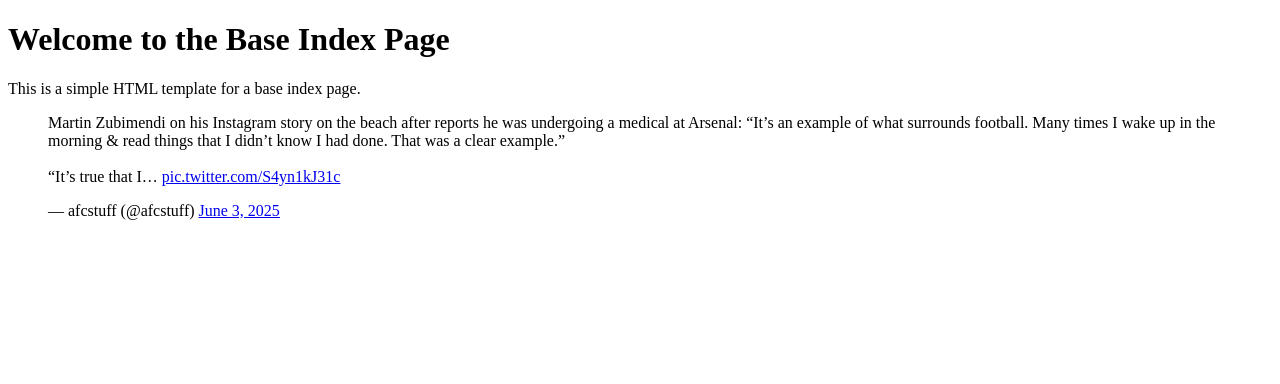
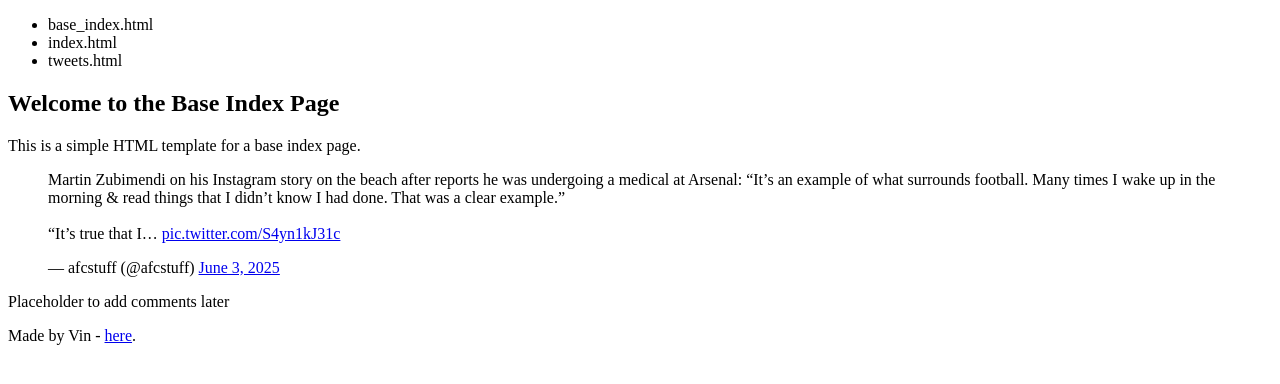
Before and after one commit to dev-vin-dev/My_First_Portfolio, a plain HTML site: page html_basic/tweets.html in a window 1280 px wide. Drawn offline with Linux system fonts and the light colour scheme.

Commit message:
Maintaining the same structure in all pages

```diff
--- a/html_basic/tweets.html
+++ b/html_basic/tweets.html
@@ -1,16 +1,35 @@
 <!DOCTYPE html>
 <head>
     <meta charset="UTF-8">
-    <meta name="viewport" content="width=device-width, initial-scale=1.0">
-    <title>Base Index</title>
+    <title>Tweets</title>
     <html lang="en">
 </head>
 <body>
-    <h1>Welcome to the Base Index Page</h1>
+    <header>
+        <ul>
+            <li>base_index.html</li>
+            <li>index.html</li>
+            <li>tweets.html</li>
+        </ul>
+    </header>
+
+    <main>
+        <article>
+            <h1>Welcome to the Base Index Page</h1>
     <p>This is a simple HTML template for a base index page.</p>
     <blockquote class="twitter-tweet">
         <p lang="en" dir="ltr">Martin Zubimendi on his Instagram story on the beach after reports he was undergoing a medical at Arsenal: “It’s an example of what surrounds football. Many times I wake up in the morning &amp; read things that I didn’t know I had done. That was a clear example.”<br><br>“It’s true that I… <a href="https://t.co/S4yn1kJ31c">pic.twitter.com/S4yn1kJ31c</a></p>&mdash; afcstuff (@afcstuff) <a href="https://twitter.com/afcstuff/status/1929936553574277611?ref_src=twsrc%5Etfw">June 3, 2025</a></blockquote>
         <script async src="https://platform.twitter.com/widgets.js" charset="utf-8">
         </script>
+        </article>
+        <aside>
+            <p> Placeholder to add comments later</p>
+        </aside>
+
+    </main>
+    <footer>
+        <p>Made by Vin - <a href="vinicious.com" target="_blank">here</a>.</p>
+    </footer>
+
 </body>
 </html>
```
Also changed, not shown: html_basic/index.html (+19 -2 lines).
